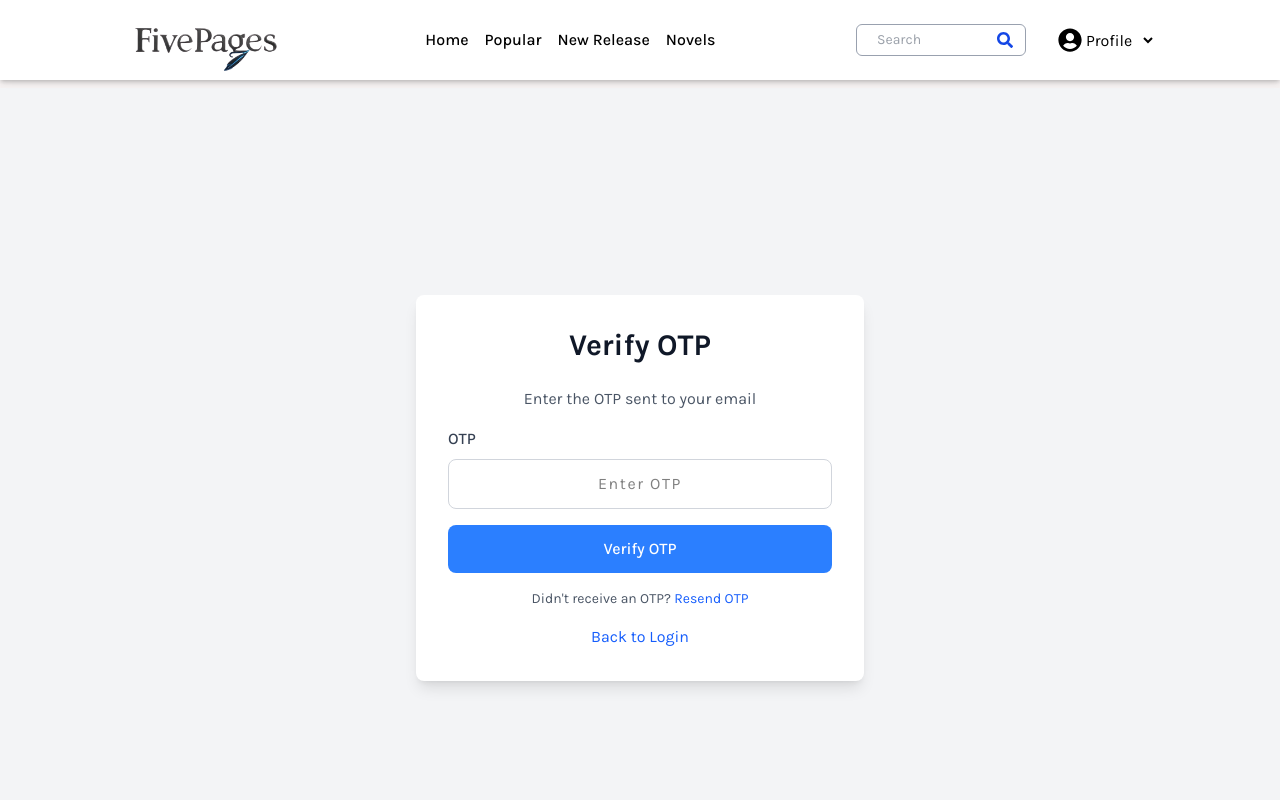
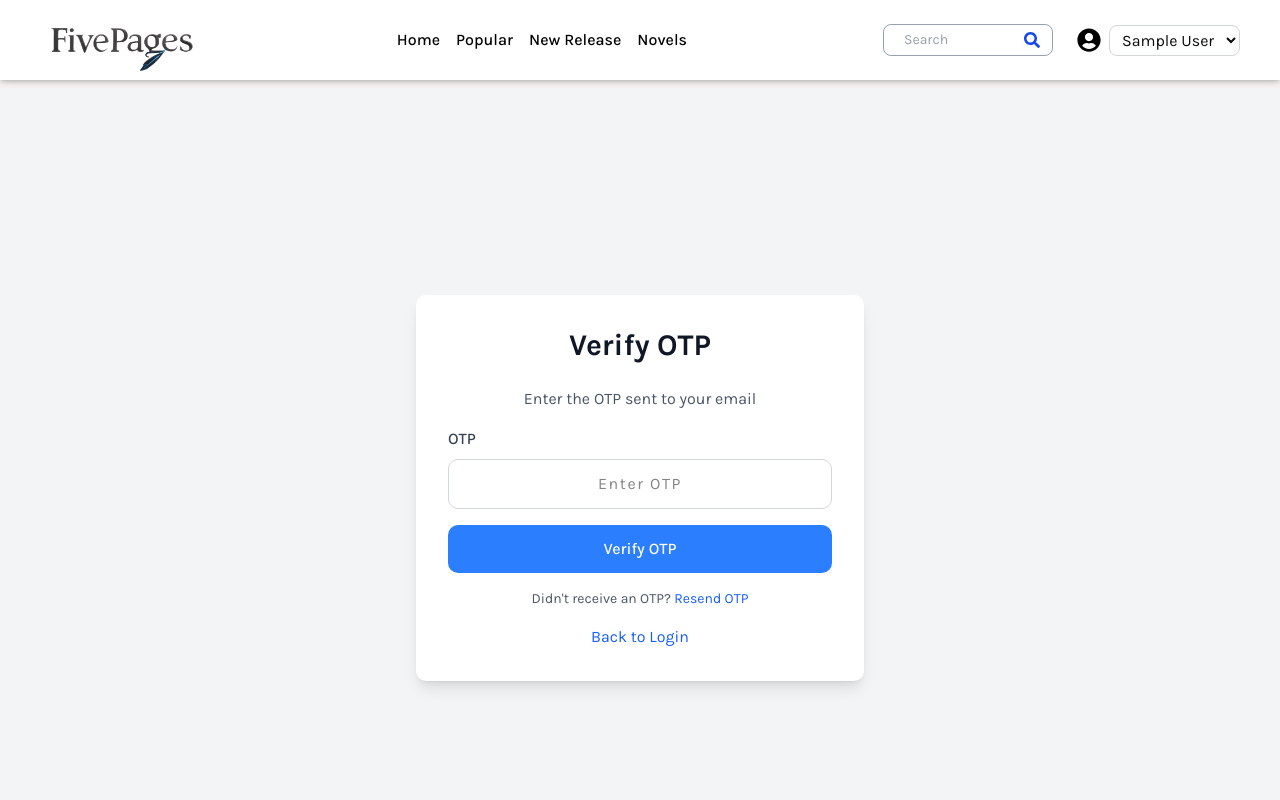
Before and after one commit to aakashjangra/FivePages, a Next.js app in the folder fivepages-FE/: page /otp in a window 1280 px wide. Shown: the top 800 px of the page. Built offline with nearby package versions, Linux system fonts and the light colour scheme; sample sign-in values are in the browser's storage.

Commit message:
update next and prev button

```diff
--- a/fivepages-FE/src/app/chapters/[id]/page.jsx
+++ b/fivepages-FE/src/app/chapters/[id]/page.jsx
@@ -2,156 +2,184 @@
 import { useState, useEffect } from "react";
 import Link from "next/link";
 import { useParams, useRouter } from "next/navigation";
-import { Select } from "@headlessui/react";
 
 export default function ChapterPage() {
   const router = useRouter();
-  const { id } = useParams(); // ✅ Extract the correct novel ID
+  const { id } = useParams();
+  console.log("Chapter ID:", id);
 
-  const [chapters, setChapters] = useState(); // Store an array of chapters
+  const [chapter, setChapter] = useState(null);
+  const [novel, setNovel] = useState(null);
   const [isAuthenticated, setIsAuthenticated] = useState(false);
+  const [loading, setLoading] = useState(true);
+  const [error, setError] = useState(null);
 
   useEffect(() => {
     const user = localStorage.getItem("user");
-    console.log(user);
-
     if (!user) {
       router.push("/login");
     } else {
       setIsAuthenticated(true);
     }
-  }, []);
+  }, [router]);
 
   useEffect(() => {
-    const fetchChapters = async () => {
+    const fetchData = async () => {
       try {
-        const response = await fetch(
+        setLoading(true);
+
+        // 1. First fetch the chapter data
+        const chapterResponse = await fetch(
           `http://localhost:5000/api/v1/chapters/${id}`
         );
 
-        const data = await response.json();
-        console.log("API Response:", data); // Debug log
+        if (!chapterResponse.ok) {
+          throw new Error("Failed to fetch chapter");
+        }
 
-        if (!response.ok)
-          throw new Error(data.message || "Failed to fetch chapters data.");
+        const chapterData = await chapterResponse.json();
+        console.log("Chapter data:", chapterData);
+        setChapter(chapterData);
+        chapterData.content = chapterData.content.replace(/\n/g , "<br>");
 
-        setChapters(data); // Store the array of chapters
-        // console.log(data.content);
-        data.content = data.content.replace(/\n/g, "<br>");
-      } catch (error) {
-        console.error("Error fetching chapters:", error);
+        // 2. Then fetch the novel data - use chapterData.novel (not novelId)
+        const novelResponse = await fetch(
+          `http://localhost:5000/api/v1/novels/${chapterData.novel}`
+        );
+
+        if (!novelResponse.ok) {
+          throw new Error("Failed to fetch novel");
+        }
+
+        const novelData = await novelResponse.json();
+        console.log("Novel data:", novelData);
+        setNovel(novelData);
+
+      } catch (err) {
+        console.error("Error fetching data:", err);
+        setError(err.message);
+      } finally {
+        setLoading(false);
       }
     };
 
-    if (id) fetchChapters();
-  }, [id]);
+    if (isAuthenticated && id) {
+      fetchData();
+    }
+  }, [id, isAuthenticated]);
 
   if (!isAuthenticated) {
+    return <div className="text-center py-10">Redirecting to login...</div>;
+  }
+
+  if (loading) {
     return (
-      <p className="text-center text-gray-500 text-lg mt-10">
-        Redirecting to login...
-      </p>
+      <div className="flex justify-center items-center min-h-screen">
+        <div className="animate-spin rounded-full h-12 w-12 border-t-2 border-b-2 border-blue-500"></div>
+      </div>
     );
   }
 
-  if (!chapters) {
+  if (error) {
     return (
-      <p className="text-center text-gray-500 text-lg mt-10">
-        No chapters found
-      </p>
+      <div className="max-w-2xl mx-auto p-6 text-center">
+        <div className="bg-red-50 border-l-4 border-red-500 p-4 mb-4">
+          <h3 className="text-red-800 font-medium">Error loading chapter</h3>
+          <p className="text-red-700">{error}</p>
+        </div>
+        <button
+          onClick={() => window.location.reload()}
+          className="px-4 py-2 bg-blue-500 text-white rounded hover:bg-blue-600"
+        >
+          Try Again
+        </button>
+      </div>
     );
   }
 
+  if (!chapter || !novel) {
+    return (
+      <div className="max-w-2xl mx-auto p-6 text-center">
+        <p className="text-gray-600 mb-4">Chapter data not found</p>
+        <Link href="/" className="text-blue-500 hover:underline">
+          Return to homepage
+        </Link>
+      </div>
+    );
+  }
+
+  // Find current chapter index for navigation
+  const currentIndex = novel.chapters?.findIndex(ch => ch._id === id) ?? -1;
+  const prevChapter = currentIndex > 0 ? novel.chapters[currentIndex - 1] : null;
+  const nextChapter = currentIndex < novel.chapters?.length - 1 ? novel.chapters[currentIndex + 1] : null;
+
   return (
-    <div className="my-10 px-12 py-18 max-w-3xl mx-auto bg-white shadow-md rounded-lg border border-gray-200   ">
-      <h1 className="text-4xl font-bold text-center content-container ">
-        Chapter 1
-      </h1>
-      <h2 className="text-center content-container text-3xl font-bold text-gray-800 mt-4 select-none">
-        {chapters.title}
-      </h2>
-      <p
-        className="content-container mt-6 text-lg text-gray-700 select-none "
-        dangerouslySetInnerHTML={{ __html: chapters.content }}
-      />
+    <div className="max-w-4xl mx-auto px-4 py-8">
+      {/* Breadcrumb Navigation */}
+      <nav className="flex mb-6 text-sm text-gray-600">
+        <Link href="/" className="hover:text-blue-500">Home</Link>
+        <span className="mx-2">/</span>
+        <Link href="/novels" className="hover:text-blue-500">Novels</Link>
+        <span className="mx-2">/</span>
+        <Link href={`/novels/${novel._id}`} className="hover:text-blue-500">{novel.title}</Link>
+        <span className="mx-2">/</span>
+        <span className="text-gray-400">{chapter.title}</span>
+      </nav>
 
-      {/* Navigation */}
-      <div className="flex justify-between my-6">
-        {chapters.id > 1 ? (
-          <Link
-            href={`/chapter/${chapter.id - 1}`}
-            className="px-4 py-2 bg-[#E3E8F0] rounded-lg hover:bg-[#D4DBE8] transition "
-          >
-            &larr; Prev
-          </Link>
+      {/* Chapter Header */}
+      <div className="mb-8">
+        <h1 className="text-3xl font-bold text-gray-900">{novel.title}</h1>
+        <h2 className="text-2xl font-semibold text-gray-800 mt-2">{chapter.title}</h2>
+      </div>
+
+      {/* Chapter Content */}
+      <div className="prose max-w-none">
+        {chapter.content ? (
+          <div dangerouslySetInnerHTML={{ __html: chapter.content }} />
         ) : (
-          <span className="px-4 py-2 bg-gray-200 rounded-lg opacity-50 pointer-events-none">
-            &larr; Prev
-          </span>
-        )}
-
-        {chapters.id < chapters.length ? (
-          <Link
-            href={`/chapters/${chapter.id + 1}`}
-            className="px-4 py-2 bg-[#E3E8F0] rounded-lg hover:bg-[#D4DBE8] transition"
-          >
-            Next &rarr;
-          </Link>
-        ) : (
-          <span className="px-4 py-2 bg-gray-200 rounded-lg opacity-50 pointer-events-none ">
-            Next &rarr;
-          </span>
+          <div className="text-center py-12 text-gray-500">
+            <p>No content available for this chapter.</p>
+          </div>
         )}
       </div>
 
-      {/* Recommended Novels */}
-      {/* <div className="mt-8">
-        <h3 className="text-xl font-semibold text-gray-800 border-b pb-2">
-          📖 Recommended Novels
-        </h3>
-        <ul className="mt-4 space-y-2">
-          {recommendedNovels.map((novel) => (
-            <li
-              key={novel.id}
-              className="text-[#4A90E2] cursor-pointer hover:underline"
-            >
-              <Link href={`/novel/${novel.id}`}>{novel.title}</Link>
-            </li>
-          ))}
-        </ul>
-      </div> */}
+      {/* Chapter Navigation */}
+      <div className="mt-12 pt-6 border-t border-gray-200 flex justify-between">
+        {prevChapter ? (
+          <Link
+            href={`/chapters/${prevChapter._id}`}
+            className="flex items-center px-4 py-2 bg-gray-100 hover:bg-gray-200 rounded transition-colors"
+          >
+            <svg className="w-5 h-5 mr-2" fill="none" stroke="currentColor" viewBox="0 0 24 24">
+              <path strokeLinecap="round" strokeLinejoin="round" strokeWidth="2" d="M15 19l-7-7 7-7" />
+            </svg>
+            Previous Chapter
+          </Link>
+        ) : (
+          <div></div>
+        )}
 
-      {/* Comments Section */}
-      {/* <div className="mt-8">
-        <h3 className="text-xl font-semibold text-gray-800 border-b pb-2">
-          💬 Comments
-        </h3>
-        <div className="mt-4 flex flex-col gap-2">
-          <input
-            type="text"
-            value={newComment}
-            onChange={(e) => setNewComment(e.target.value)}
-            className="border border-gray-300 rounded-lg p-2 w-full focus:outline-none focus:ring-2 focus:ring-[#4A90E2]"
-            placeholder="Leave a comment..."
-          />
-          <button
-            onClick={addComment}
-            className="bg-[#A3BCE2] text-white px-4 py-2 rounded-lg hover:bg-[#8FA8D1] transition"
+        <Link
+          href={`/novels/${novel._id}`}
+          className="px-4 py-2 bg-gray-100 hover:bg-gray-200 rounded transition-colors"
+        >
+          Back to Novel
+        </Link>
+
+        {nextChapter ? (
+          <Link
+            href={`/chapters/${nextChapter._id}`}
+            className="flex items-center px-4 py-2 bg-gray-100 hover:bg-gray-200 rounded transition-colors"
           >
-            Post Comment
-          </button>
-        </div>
-
-        {comments.length > 0 && (
-          <ul className="mt-4 space-y-2">
-            {comments.map((comment, index) => (
-              <li key={index} className="border-b p-2 bg-[#F7F7F7] rounded-lg">
-                {comment}
-              </li>
-            ))}
-          </ul>
+            Next Chapter
+            <svg className="w-5 h-5 ml-2" fill="none" stroke="currentColor" viewBox="0 0 24 24">
+              <path strokeLinecap="round" strokeLinejoin="round" strokeWidth="2" d="M9 5l7 7-7 7" />
+            </svg>
+          </Link>
+        ) : (
+          <div></div>
         )}
-      </div> */}
+      </div>
     </div>
   );
 }
--- /dev/null
+++ b/fivepages-FE/src/app/components/DropDown.jsx
@@ -0,0 +1,24 @@
+// import {
+//     DropdownMenu,
+//     DropdownMenuContent,
+//     DropdownMenuItem,
+//     DropdownMenuLabel,
+//     DropdownMenuSeparator,
+//     DropdownMenuTrigger,
+//   } from "@/components/ui/dropdown-menu"
+
+
+//   export const DropDown = ()=>{
+//     return <DropdownMenu>
+//     <DropdownMenuTrigger>Open</DropdownMenuTrigger>
+//     <DropdownMenuContent>
+//       <DropdownMenuLabel>My Account</DropdownMenuLabel>
+//       <DropdownMenuSeparator />
+//       <DropdownMenuItem>Profile</DropdownMenuItem>
+//       <DropdownMenuItem>Billing</DropdownMenuItem>
+//       <DropdownMenuItem>Team</DropdownMenuItem>
+//       <DropdownMenuItem>Subscription</DropdownMenuItem>
+//     </DropdownMenuContent>
+//   </DropdownMenu>
+
+//   }
--- a/fivepages-FE/src/app/components/Navbar/Navbar.jsx
+++ b/fivepages-FE/src/app/components/Navbar/Navbar.jsx
@@ -1,101 +1,69 @@
 "use client";
 
-import { useState } from "react";
+import { useState, useEffect } from "react";
 import Link from "next/link";
-import Image from "next/image";
 import { FaSearch, FaUserCircle } from "react-icons/fa";
 import { useRouter } from "next/navigation";
-import { useEffect } from "react";
+import toast from "react-hot-toast";
+// import { DropDown } from "../DropDown";
 
 const Navbar = () => {
   const router = useRouter();
   const [isAuthenticated, setIsAuthenticated] = useState(false);
+  const [user, setUser] = useState(null);
 
+  useEffect(() => {
+    const storedUser = localStorage.getItem("user");
+    if (storedUser) {
+      const parsedUser = JSON.parse(storedUser);
+      setUser(parsedUser);
+      setIsAuthenticated(true);
+    } else {
+      setUser(null);
+      setIsAuthenticated(false);
+    }
+  }, [localStorage.getItem("user")]);
 
   const handleSelectChange = (event) => {
     const selectedValue = event.target.value;
 
-    if (selectedValue === "register") {
-      router.push("/login");
-    } else if (selectedValue === "profile") {
+    if (selectedValue === "profile") {
       router.push("/profile");
-    } else if (selectedValue === "Logout") {
+    } else if (selectedValue === "logout") {
       handleLogout();
     }
+    event.target.value = ""; // Reset dropdown to allow re-selection
   };
-//inauthenticated use effect
-  useEffect(() => {
-    const user = localStorage.getItem("user");
-    console.log(user);
-
-    if (!user) {
-      etIsAuthenticated(false);
-    } else {
-      setIsAuthenticated(true);
-    }
-  }, []);
-
 
   const handleLogout = () => {
-    // Clear authentication data (modify based on your auth system)
     localStorage.removeItem("user");
     sessionStorage.clear();
-    document.cookie =
-      "authToken=; expires=Thu, 01 Jan 1970 00:00:00 UTC; path=/;";
+    document.cookie = "authToken=; expires=Thu, 01 Jan 1970 00:00:00 UTC; path=/;";
 
+    toast.success("You have logged out successfully!");
+    setUser(null);
+    setIsAuthenticated(false);
 
-          // Redirect to login page
     router.push("/login");
   };
 
-
   return (
-    <nav className="flex items-center justify-between lg:px-31 px-10 bg-white shadow-md mb-2 sticky">
+    <nav className="flex items-center justify-between px-10 bg-white shadow-md mb-2 sticky">
       {/* Logo */}
-      <div className="" onClick={() => router.push("/")}>
-        {/* <p className="text-3xl font-bold">FivePages</p> */}
-        <img
-          src="/fivepagelogo.png"
-          alt="Logo"
-          className="w-auto h-20"
-        />
+      <div className="cursor-pointer" onClick={() => router.push("/")}>
+        <img src="/fivepagelogo.png" alt="Logo" className="w-auto h-20" />
       </div>
 
       {/* Navigation Links */}
-      <ul className="flex gap-4 list-none ">
-        <li>
-          <Link href="/" className="text-black font-medium hover:text-blue-700">
-            Home
-          </Link>
-        </li>
-        <li>
-          <Link
-            href="/popularbooks"
-            className="text-black font-medium hover:text-blue-700"
-          >
-            Popular
-          </Link>
-        </li>
-        <li>
-          <Link
-            href="/new-releases-page"
-            className="text-black font-medium hover:text-blue-700"
-          >
-            New Release
-          </Link>
-        </li>
-        <li>
-          <Link
-            href="/allnovels"
-            className="text-black font-medium hover:text-blue-700"
-          >
-            Novels
-          </Link>
-        </li>
+      <ul className="flex gap-4 list-none">
+        <li><Link href="/" className="text-black font-medium hover:text-blue-700">Home</Link></li>
+        <li><Link href="/popularbooks" className="text-black font-medium hover:text-blue-700">Popular</Link></li>
+        <li><Link href="/new-releases-page" className="text-black font-medium hover:text-blue-700">New Release</Link></li>
+        <li><Link href="/allnovels" className="text-black font-medium hover:text-blue-700">Novels</Link></li>
       </ul>
 
       {/* Right Section */}
-      <div className="flex items-center lg:gap-8 gap-4 ">
+      <div className="flex items-center gap-6">
         {/* Search Box */}
         <div className="flex items-center border border-gray-400 rounded-md px-3 py-[0.32rem]">
           <input
@@ -106,65 +74,28 @@ const Navbar = () => {
           <FaSearch className="text-blue-700" />
         </div>
 
-        {/* Profile Icon */}
-        <div className="flex ">
-          <FaUserCircle className="text-2xl text-black cursor-pointer hover:text-700 transition s" />
-          {isAuthenticated ?
-          <select
-          name="Profile"
-          id="profile-dropdown"
-          className="focus:outline-none "
-          onChange={handleSelectChange}
-        >
-          <option value="profile" className="bg-white">
-            Profile
-          </option>
-
-          <option value="Logout" className="bg-white">
-            Log out
-          </option>
-        </select>
-        :
-        <button>
+        {/* Profile Section with Dropdown */}
+        {isAuthenticated && user ? (
+          <div className="flex items-center gap-2">
+            <FaUserCircle className="text-2xl text-black" />
+             {/* <DropDown/> */}
+              <select
+              className="border border-gray-300 rounded-md px-2 py-1 bg-white cursor-pointer"
+              onChange={handleSelectChange}
+              defaultValue=""
+            >
+              <option value="" disabled hidden>{user.name}</option>
+              <option value="profile">Profile</option>
+              <option value="logout">Logout</option>
+            </select>
+          </div>
+        ) : (
           <Link href="/login">
-            <button className="bg-white text-black px-2 py-1 rounded-md hover:bg-gray-100 transition"
-            onClick={() => router.push("/login")}
-            >
+            <button className="bg-white text-black px-2 py-1 rounded-md hover:bg-gray-100 transition">
               Login
             </button>
           </Link>
-        </button>
-        }
-          {/* <select
-            name="Profile"
-            id="profile-dropdown"
-            className="focus:outline-none "
-            onChange={handleSelectChange}
-          >
-            <option value="profile" className="bg-white">
-              Profile
-            </option>
-            <option value="register" className="bg-white">
-              Register
-            </option>
-            <option value="Logout" className="bg-white">
-              Log out
-            </option>
-          </select> */}
-
-          {/* Register Button */}
-          {/* <Link href="/login">
-            <button className="bg-white text-black px-2 py-1 rounded-md hover:bg-gray-100 transition"
-            onClick={() => router.push("/login")}
-            >
-              Login
-            </button>
-          </Link> */
-
-
-        }
-
-        </div>
+        )}
       </div>
     </nav>
   );
--- a/fivepages-FE/src/app/components/NewRealease/NewRelease.jsx
+++ b/fivepages-FE/src/app/components/NewRealease/NewRelease.jsx
@@ -5,6 +5,7 @@ const NewReleases = ({ books }) => {
   const router = useRouter();
 
   return (
+
     <section className="p-6 bg-white">
       <div className="flex justify-between items-center">
         <h2 className="text-2xl font-bold flex items-center">
--- a/fivepages-FE/src/app/globals.css
+++ b/fivepages-FE/src/app/globals.css
@@ -5,7 +5,9 @@
 @import "swiper/css";
 @import "swiper/css/navigation";
 @import "swiper/css/pagination";
+@import "tw-animate-css";
 
+@custom-variant dark (&:is(.dark *));
 
 * {
   box-sizing: border-box;
@@ -39,3 +41,119 @@ body{
   font-weight: 600;
 
 }
+
+:root {
+  --radius: 0.625rem;
+  --background: oklch(1 0 0);
+  --foreground: oklch(0.145 0 0);
+  --card: oklch(1 0 0);
+  --card-foreground: oklch(0.145 0 0);
+  --popover: oklch(1 0 0);
+  --popover-foreground: oklch(0.145 0 0);
+  --primary: oklch(0.205 0 0);
+  --primary-foreground: oklch(0.985 0 0);
+  --secondary: oklch(0.97 0 0);
+  --secondary-foreground: oklch(0.205 0 0);
+  --muted: oklch(0.97 0 0);
+  --muted-foreground: oklch(0.556 0 0);
+  --accent: oklch(0.97 0 0);
+  --accent-foreground: oklch(0.205 0 0);
+  --destructive: oklch(0.577 0.245 27.325);
+  --border: oklch(0.922 0 0);
+  --input: oklch(0.922 0 0);
+  --ring: oklch(0.708 0 0);
+  --chart-1: oklch(0.646 0.222 41.116);
+  --chart-2: oklch(0.6 0.118 184.704);
+  --chart-3: oklch(0.398 0.07 227.392);
+  --chart-4: oklch(0.828 0.189 84.429);
+  --chart-5: oklch(0.769 0.188 70.08);
+  --sidebar: oklch(0.985 0 0);
+  --sidebar-foreground: oklch(0.145 0 0);
+  --sidebar-primary: oklch(0.205 0 0);
+  --sidebar-primary-foreground: oklch(0.985 0 0);
+  --sidebar-accent: oklch(0.97 0 0);
+  --sidebar-accent-foreground: oklch(0.205 0 0);
+  --sidebar-border: oklch(0.922 0 0);
+  --sidebar-ring: oklch(0.708 0 0);
+}
+
+.dark {
+  --background: oklch(0.145 0 0);
+  --foreground: oklch(0.985 0 0);
+  --card: oklch(0.205 0 0);
+  --card-foreground: oklch(0.985 0 0);
+  --popover: oklch(0.205 0 0);
+  --popover-foreground: oklch(0.985 0 0);
+  --primary: oklch(0.922 0 0);
+  --primary-foreground: oklch(0.205 0 0);
+  --secondary: oklch(0.269 0 0);
+  --secondary-foreground: oklch(0.985 0 0);
+  --muted: oklch(0.269 0 0);
+  --muted-foreground: oklch(0.708 0 0);
+  --accent: oklch(0.269 0 0);
+  --accent-foreground: oklch(0.985 0 0);
+  --destructive: oklch(0.704 0.191 22.216);
+  --border: oklch(1 0 0 / 10%);
+  --input: oklch(1 0 0 / 15%);
+  --ring: oklch(0.556 0 0);
+  --chart-1: oklch(0.488 0.243 264.376);
+  --chart-2: oklch(0.696 0.17 162.48);
+  --chart-3: oklch(0.769 0.188 70.08);
+  --chart-4: oklch(0.627 0.265 303.9);
+  --chart-5: oklch(0.645 0.246 16.439);
+  --sidebar: oklch(0.205 0 0);
+  --sidebar-foreground: oklch(0.985 0 0);
+  --sidebar-primary: oklch(0.488 0.243 264.376);
+  --sidebar-primary-foreground: oklch(0.985 0 0);
+  --sidebar-accent: oklch(0.269 0 0);
+  --sidebar-accent-foreground: oklch(0.985 0 0);
+  --sidebar-border: oklch(1 0 0 / 10%);
+  --sidebar-ring: oklch(0.556 0 0);
+}
+
+@theme inline {
+  --radius-sm: calc(var(--radius) - 4px);
+  --radius-md: calc(var(--radius) - 2px);
+  --radius-lg: var(--radius);
+  --radius-xl: calc(var(--radius) + 4px);
+  --color-background: var(--background);
+  --color-foreground: var(--foreground);
+  --color-card: var(--card);
+  --color-card-foreground: var(--card-foreground);
+  --color-popover: var(--popover);
+  --color-popover-foreground: var(--popover-foreground);
+  --color-primary: var(--primary);
+  --color-primary-foreground: var(--primary-foreground);
+  --color-secondary: var(--secondary);
+  --color-secondary-foreground: var(--secondary-foreground);
+  --color-muted: var(--muted);
+  --color-muted-foreground: var(--muted-foreground);
+  --color-accent: var(--accent);
+  --color-accent-foreground: var(--accent-foreground);
+  --color-destructive: var(--destructive);
+  --color-border: var(--border);
+  --color-input: var(--input);
+  --color-ring: var(--ring);
+  --color-chart-1: var(--chart-1);
+  --color-chart-2: var(--chart-2);
+  --color-chart-3: var(--chart-3);
+  --color-chart-4: var(--chart-4);
+  --color-chart-5: var(--chart-5);
+  --color-sidebar: var(--sidebar);
+  --color-sidebar-foreground: var(--sidebar-foreground);
+  --color-sidebar-primary: var(--sidebar-primary);
+  --color-sidebar-primary-foreground: var(--sidebar-primary-foreground);
+  --color-sidebar-accent: var(--sidebar-accent);
+  --color-sidebar-accent-foreground: var(--sidebar-accent-foreground);
+  --color-sidebar-border: var(--sidebar-border);
+  --color-sidebar-ring: var(--sidebar-ring);
+}
+
+@layer base {
+  * {
+    @apply border-border outline-ring/50;
+  }
+  body {
+    @apply bg-background text-foreground;
+  }
+}
--- a/fivepages-FE/src/app/layout.js
+++ b/fivepages-FE/src/app/layout.js
@@ -1,4 +1,5 @@
 // import Navbar from "./Components/Navbar";
+import { Toaster } from "react-hot-toast";
 import Footer from "./components/Footer/Footer";
 import Navbar from "./components/Navbar/Navbar";
 import "./globals.css";
@@ -12,6 +13,7 @@ export default function RootLayout({ children }) {
   return (
     <html lang="en" >
       <body className="" >
+      <Toaster position="top-right" reverseOrder={false} />
       <div className="sticky-navbar">
           <Navbar />
         </div>
--- /dev/null
+++ b/fivepages-FE/src/lib/utils.js
@@ -0,0 +1,6 @@
+import { clsx } from "clsx";
+import { twMerge } from "tailwind-merge"
+
+export function cn(...inputs) {
+  return twMerge(clsx(inputs));
+}
```
Also changed, not shown: fivepages-FE/package.json (+5 -3 lines), fivepages-FE/src/app/login/page.jsx (+11 -2 lines), fivepages-FE/components.json (added), 1 other file (tests, documents, lock files or other folders).
